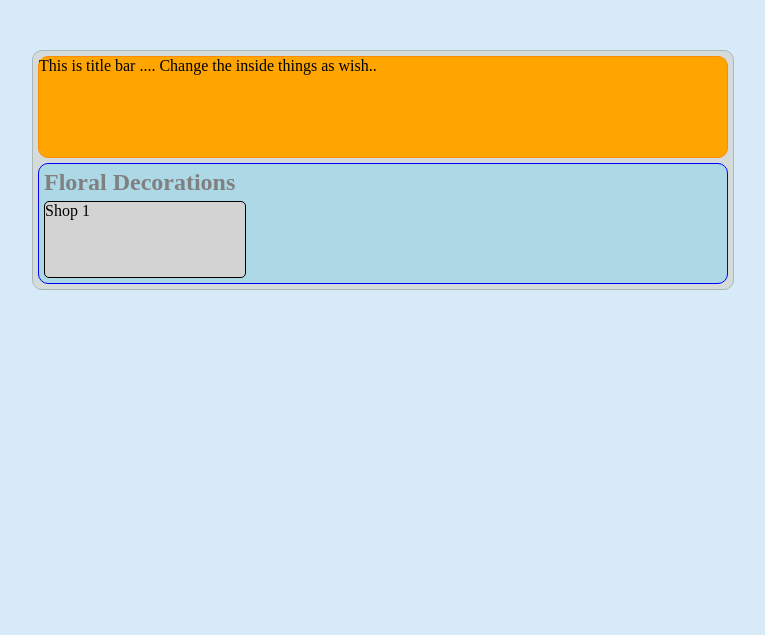
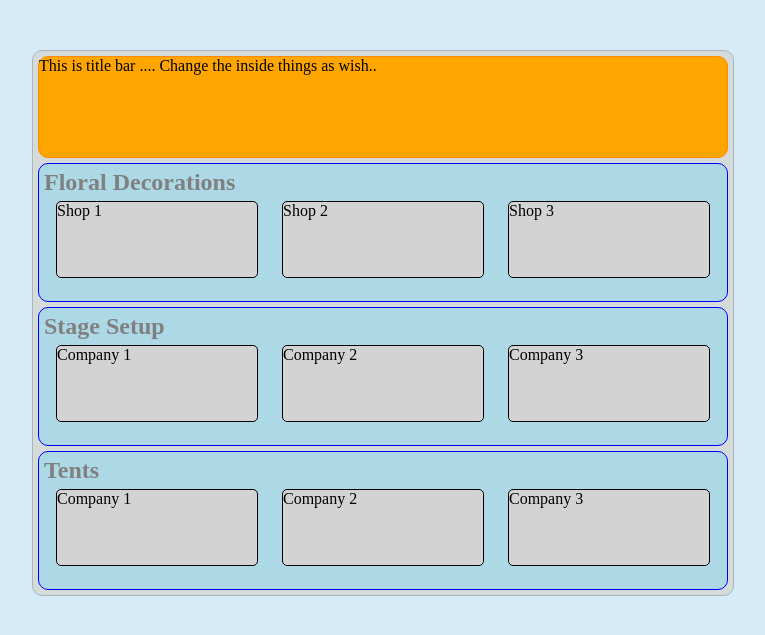
Before and after one commit to SKYSYSLK/PartyPros, a PHP site: page /DecorationsPage.html in a window 1280 px wide. Shown: the top 635 px of the page, without its empty margins (257-1022 px from the left). Run offline with PHP 8.4, Linux system fonts and the light colour scheme.

Commit message:
update decoration page

```diff
--- a/DecorationsPage.html
+++ b/DecorationsPage.html
@@ -17,7 +17,30 @@
 		<div class="frame-header">Floral Decorations</div>
 		<div class="frame-content">
 			<div class="block">Shop 1</div>
+			<div class="block">Shop 2</div>
+			<div class="block">Shop 3</div>
 		</div>
+		<br>
+	</div>
+
+	<div class="frame">
+		<div class="frame-header">Stage Setup</div>
+		<div class="frame-content">
+			<div class="block">Company 1</div>
+			<div class="block">Company 2</div>
+			<div class="block">Company 3</div>
+		</div>
+		<br>
+	</div>
+
+	<div class="frame">
+		<div class="frame-header">Tents</div>
+		<div class="frame-content">
+			<div class="block">Company 1</div>
+			<div class="block">Company 2</div>
+			<div class="block">Company 3</div>
+		</div>
+		<br>
 	</div>
 
 </div>
--- a/css/styles.css
+++ b/css/styles.css
@@ -42,13 +42,15 @@ body {
 }
 
 .frame-content {
-	display: block;
+	display: flex;
 	margin: 5px;
+	/* border: 1px solid black;*/
 }
 
 /* block attributes */
 .block {
 	display: block;
+	margin: 0px 12px;
 	width: 200px;
 	height: 75px;
 	background-color: lightgray;
```
